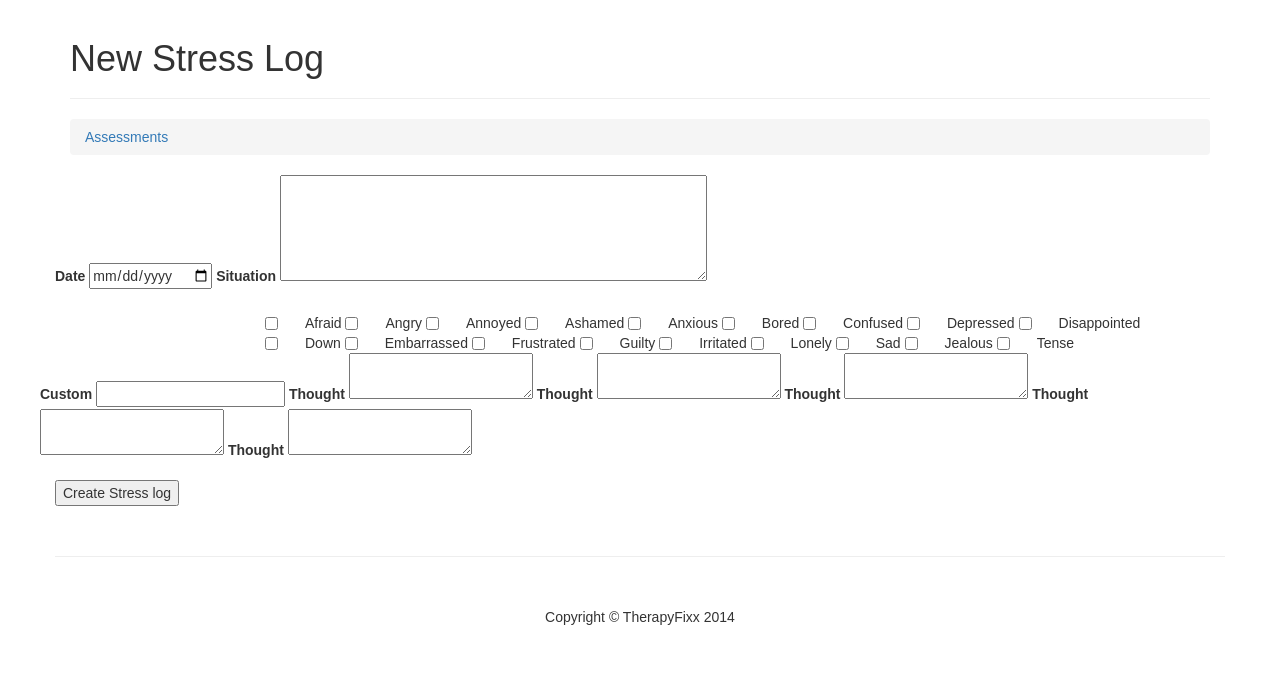
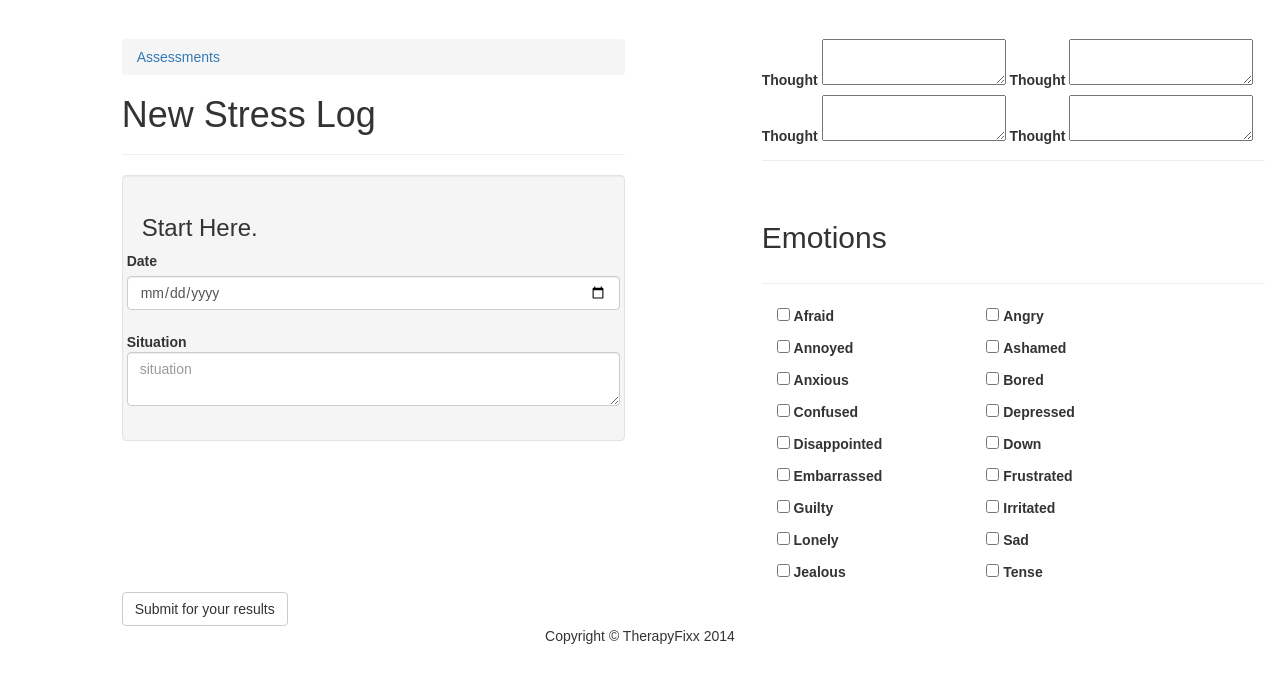
Before and after one commit to pwadams/TherapyFixx, a Rails app: page /stress_logs/new in a window 1280 px wide. Shown: the part 51-737 px from the top of the page. Run offline with Rails 7, Linux system fonts and the light colour scheme; style sheets or scripts are compiled from the project's sources; some libraries are stand-ins or nearby versions; some web fonts are replaced.

Commit message:
stresslog done

```diff
--- a/app/assets/stylesheets/application.css.scss
+++ b/app/assets/stylesheets/application.css.scss
@@ -1,11 +1,14 @@
 
 // = require_tree .
 // = require_self
-// require rails_bootstrap_forms
 
 @import "bootstrap-sprockets";
 @import "bootstrap";
 @import "one-page-wonder";
+
+.emotions {
+  padding: 40px;
+}
 
 .copy {
   text-align: center;
--- a/app/views/stress_logs/new.html.erb
+++ b/app/views/stress_logs/new.html.erb
@@ -1,125 +1,171 @@
-<div class= "container">
-  <div class="page-header">
-    <h1>New Stress Log</h1>
-  </div>
 
-    <ol class="breadcrumb">
-      <li><%= link_to "Assessments", assessments_path %></li>
-    </ol>
+  <div class= "col-md-5 col-md-offset-1">
+      <div class="page-header">
+      <ol class="breadcrumb">
+        <li><%= link_to "Assessments", assessments_path %></li>
+      </ol>
+        <h1>New Stress Log</h1>
+      </div>
+    <div class="well">
+      <h3>Start Here.</h3>
+      <%= form_for @stress_log, html: {class: "form-horizontal"}  do |f| %>
+        <%= render partial: "shared/errors", locals: {object: @stress_log, offset_option: 'col-md-offset-2'} %>
+          <div class="form-group">
+            <%= f.label :date, class: "control=label" %>
+            <%= f.date_field :date, class: "form-control" %>
+          </div>
+          <div class="form-group">
+            <%= f.label :situation, class: "control-label" %>
+            <%= f.text_area :situation, placeholder: "situation", class: "form-control" %>
+          </div>
+      </div>
+    </div>
+    <div class= "col-md-5 col-md-offset-1">
+      <div class="page-header">
 
-  <%= form_for @stress_log, html: {class: "form-horizontal"}  do |f| %>
-    <%= render partial: "shared/errors", locals: {object: @stress_log, offset_option: 'col-md-offset-2'} %>
+          <%= f.label :thought1, "Thought" %>
+          <%= f.text_area :thought1 %>
 
-    <div class="form-group">
-    <%= f.label :date %>
-    <%= f.date_field  :date %>
+          <%= f.label :thought2, "Thought" %>
+          <%= f.text_area :thought2 %>
 
-    <%= f.label :situation %>
-    <%= f.text_area  :situation, :cols =>50, :rows => 5 %>
-  </div>
+          <%= f.label :thought3, "Thought" %>
+          <%= f.text_area :thought3 %>
 
-    <div class="form-group">
-      <div class="checkbox">
-        <div class="col-md-10 col-md-offset-2">
+          <%= f.label :thought4, "Thought" %>
+          <%= f.text_area :thought4 %>
+        </div>
+    </div>
+
+    <div class= "col-md-5 col-md-offset-1">
+    <div class="page-header">
+      <h2> Emotions <h2>
+      </div>
+        <div class="col-md-5">
             <label>
               <%= f.check_box :afraid %>
               <%= f.label :afraid %>
             </label>
+          </div>
+            <div class="col-md-5">
             <label>
               <%= f.check_box :angry %>
               <%= f.label :angry %>
             </label>
+          </div>
+
+            <div class="col-md-5">
             <label>
               <%= f.check_box :annoyed %>
               <%= f.label :annoyed %>
             </label>
+          </div>
+
+            <div class="col-md-5">
             <label>
               <%= f.check_box :ashamed %>
               <%= f.label :ashamed %>
             </label>
+          </div>
+            <div class="col-md-5">
             <label>
               <%= f.check_box :anxious %>
               <%= f.label :anxious %>
             </label>
+          </div>
+
+            <div class="col-md-5">
             <label>
               <%= f.check_box :bored %>
               <%= f.label :bored %>
             </label>
+          </div>
+
+            <div class="col-md-5">
             <label>
               <%= f.check_box :confused %>
               <%= f.label :confused %>
             </label>
+          </div>
+
+            <div class="col-md-5">
             <label>
               <%= f.check_box :depressed %>
               <%= f.label :depressed %>
             </label>
+          </div>
+
+            <div class="col-md-5">
             <label>
               <%= f.check_box :disappointed %>
               <%= f.label :disappointed %>
             </label>
+          </div>
 
-            <br>
-
+            <div class="col-md-5">
             <label>
               <%= f.check_box :down %>
               <%= f.label :down %>
             </label>
+          </div>
+
+            <div class="col-md-5">
             <label>
               <%= f.check_box :embarrassed %>
               <%= f.label :embarrassed %>
             </label>
+          </div>
+
+            <div class="col-md-5">
             <label>
               <%= f.check_box :frustrated %>
               <%= f.label :frustrated %>
             </label>
+          </div>
+
+            <div class="col-md-5">
             <label>
               <%= f.check_box :guilty %>
               <%= f.label :guilty %>
             </label>
+          </div>
+
+            <div class="col-md-5">
             <label>
               <%= f.check_box :irritated %>
               <%= f.label :irritated %>
             </label>
+          </div>
+
+            <div class="col-md-5">
             <label>
               <%= f.check_box :lonely %>
               <%= f.label :lonely %>
             </label>
+          </div>
+
+            <div class="col-md-5">
             <label>
               <%= f.check_box :sad %>
               <%= f.label :sad %>
             </label>
+          </div>
+
+            <div class="col-md-5">
             <label>
               <%= f.check_box :jealous %>
               <%= f.label :jealous %>
             </label>
+          </div>
+
+            <div class="col-md-5">
             <label>
               <%= f.check_box :tense %>
               <%= f.label :tense %>
-            </label
+            </label>
+          </div>
         </div>
+        <div class= "col-md-5 col-md-offset-1">
+        <%= f.submit "Submit for your results", class: "btn btn-default" %>
+    <% end %>
       </div>
-    </div>
-
-
-    <div class="form-group">
-      <%= f.label :custom %>
-      <%= f.text_field  :custom %>
-
-      <%= f.label :thought1, "Thought" %>
-      <%= f.text_area :thought1 %>
-
-      <%= f.label :thought2, "Thought" %>
-      <%= f.text_area :thought2 %>
-
-      <%= f.label :thought3, "Thought" %>
-      <%= f.text_area :thought3 %>
-
-      <%= f.label :thought4, "Thought" %>
-      <%= f.text_area :thought4 %>
-
-      <%= f.label :thought5, "Thought" %>
-      <%= f.text_area :thought5 %>
-    </div>
-
-<%= f.submit %>
-  <% end %>
```
